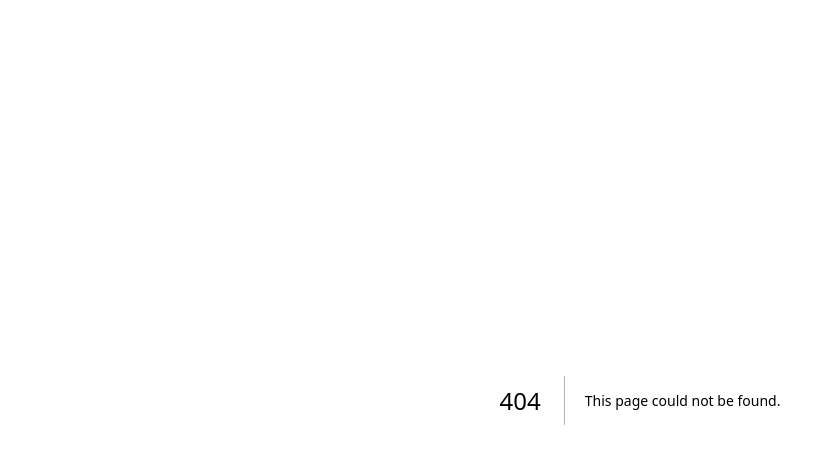
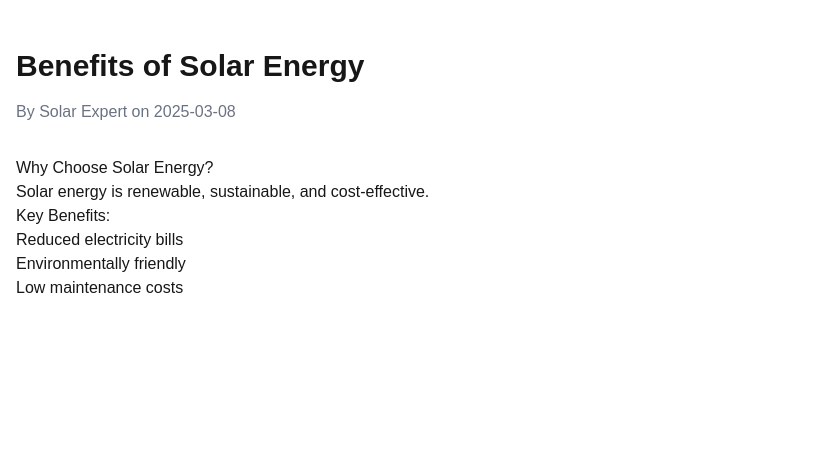
Before and after one commit to sahil-kumar-yadav/solar-plant-project, a Next.js app: page /blog/benefits-of-solar-energy in a window 1280 px wide. Before the commit this address had no page. Shown: the top 464 px of the page, without its empty margins (0-827 px from the left). Built offline with nearby package versions, Linux system fonts and the light colour scheme.

Commit message:
Implementing an Educational Blog with Next.js and MDX

```diff
--- /dev/null
+++ b/app/blog/[slug]/page.tsx
@@ -0,0 +1,56 @@
+// src/app/blog/[slug]/page.tsx
+
+import fs from 'fs';
+import path from 'path';
+import matter from 'gray-matter';
+import { MDXRemote } from 'next-mdx-remote/rsc';
+import { notFound } from 'next/navigation';
+
+// Static Params Function
+export async function generateStaticParams() {
+    const files = fs.readdirSync(path.join(process.cwd(), 'posts'));
+
+    return files.map((filename) => ({
+        slug: filename.replace('.mdx', ''),
+    }));
+}
+
+// Fetch Post Data Function
+function getPostData(slug: string) {
+    try {
+        const filePath = path.join(process.cwd(), 'posts', slug + '.mdx'); // Fix path join
+        const markdownFile = fs.readFileSync(filePath, 'utf8');
+        const { data, content } = matter(markdownFile);
+
+        return { frontMatter: data, content };
+    } catch (error) {
+        console.error('Error reading file:', error);
+        return { frontMatter: {}, content: '' };
+    }
+}
+
+// Blog Post Component
+interface BlogPostProps {
+    params: {
+        slug: string;
+    };
+}
+
+// Next.js `app` directory expects `params` to be awaited
+export default async function BlogPost({ params }: BlogPostProps) {
+    const { slug } = await params; // Ensure params is awaited
+
+    const { frontMatter, content } = await getPostData(slug);
+
+    if (!frontMatter.title) {
+        notFound(); // If no frontMatter, we can assume the post doesn't exist
+    }
+
+    return (
+        <main className="prose container mx-auto py-12 px-4">
+            <h1 className="text-3xl font-bold mb-4">{frontMatter.title}</h1>
+            <p className="text-gray-500 mb-8">By {frontMatter.author} on {frontMatter.date}</p>
+            <MDXRemote source={content} />
+        </main>
+    );
+}
--- /dev/null
+++ b/app/blog/page.tsx
@@ -0,0 +1,61 @@
+// src/app/blog/page.tsx
+
+import fs from 'fs';
+import path from 'path';
+import matter from 'gray-matter';
+import Link from 'next/link';
+
+interface Post {
+    slug: string;
+    title: string;
+    date: string;
+    author: string;
+}
+
+function getPosts(): Post[] {
+    const fs = require('fs');
+    const path = require('path');
+
+    const postsDirectory = path.join(process.cwd(), 'posts');
+    const filenames = fs.readdirSync(postsDirectory);
+
+    return filenames.map((filename: string) => {
+        const filePath = path.join(postsDirectory, filename);
+        const fileContents = fs.readFileSync(filePath, 'utf8');
+        const matter = require('gray-matter');
+        const { data } = matter(fileContents);
+
+        return {
+            slug: filename.replace('.mdx', ''),
+            title: data.title,
+            date: data.date,
+            author: data.author,
+        };
+    });
+
+    return posts.sort((a, b) => (a.date < b.date ? 1 : -1));
+}
+
+export default function BlogPage() {
+    const posts = getPosts();
+
+    return (
+        <main className="container mx-auto py-12 px-4">
+            <h1 className="text-3xl font-bold mb-8">Solar Energy Blog</h1>
+            <ul>
+                {posts.map((post) => (
+                    <li key={post.slug} className="mb-6">
+                        <Link href={`/blog/${post.slug}`}>
+                            <h2 className="text-xl font-semibold text-green-600 hover:text-green-800 transition duration-300">
+                                {post.title}
+                            </h2>
+                        </Link>
+                        <p className="text-gray-500">
+                            {post.date} by {post.author}
+                        </p>
+                    </li>
+                ))}
+            </ul>
+        </main>
+    );
+}
--- a/next.config.mjs
+++ b/next.config.mjs
@@ -1,4 +1,13 @@
-/** @type {import('next').NextConfig} */
-const nextConfig = {};
+// next.config.mjs
 
-export default nextConfig;
+import nextMDX from '@next/mdx';
+
+const withMDX = nextMDX({
+  extension: /\.mdx?$/,
+});
+
+const nextConfig = {
+  pageExtensions: ['ts', 'tsx', 'js', 'jsx', 'md', 'mdx'],
+};
+
+export default withMDX(nextConfig);
--- a/package.json
+++ b/package.json
@@ -9,12 +9,17 @@
     "lint": "next lint"
   },
   "dependencies": {
+    "@next/mdx": "^15.2.1",
     "axios": "^1.8.2",
+    "gray-matter": "^4.0.3",
     "next": "^15.2.1",
+    "next-mdx-remote": "^5.0.0",
     "react": "^19.0.0",
     "react-calendar": "^5.1.0",
     "react-dom": "^19.0.0",
     "react-icons": "^5.5.0",
+    "remark": "^15.0.1",
+    "remark-html": "^16.0.1",
     "stripe": "^17.7.0"
   },
   "devDependencies": {
--- /dev/null
+++ b/posts/benefits-of-solar-energy.mdx
@@ -0,0 +1,15 @@
+---
+title: "Benefits of Solar Energy"
+date: "2025-03-08"
+author: "Solar Expert"
+---
+
+## Why Choose Solar Energy?
+
+Solar energy is renewable, sustainable, and cost-effective.
+
+### Key Benefits:
+
+- Reduced electricity bills
+- Environmentally friendly
+- Low maintenance costs
```
Also changed, not shown: 1 other file (tests, documents, lock files or other folders).
